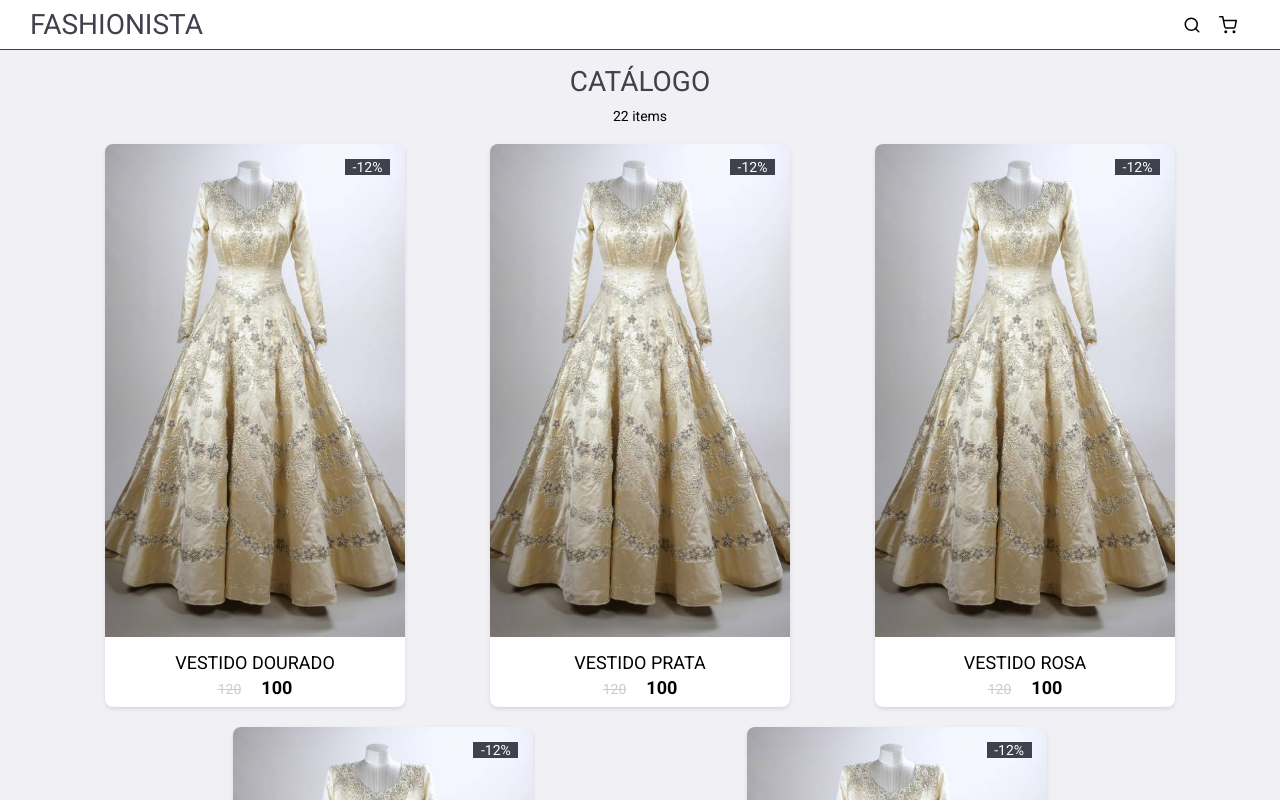
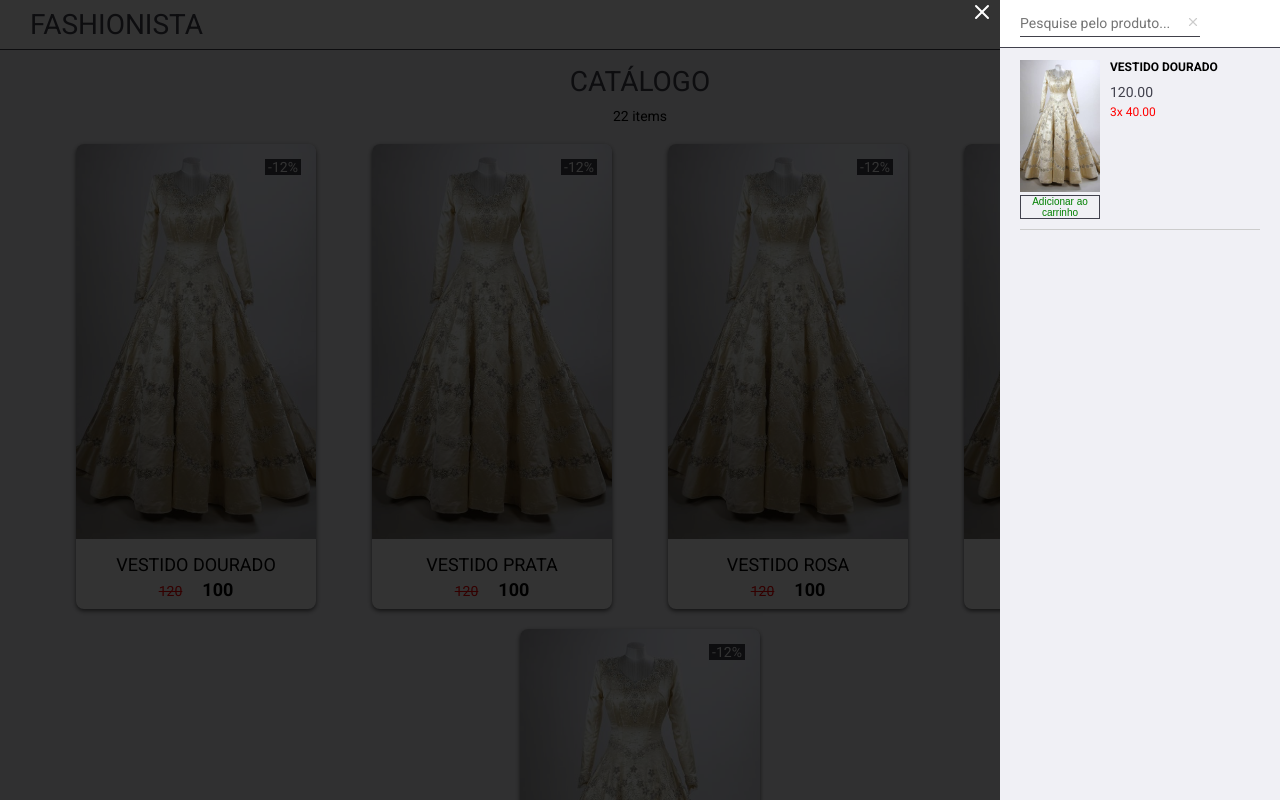
Before and after one commit to mvmmarcus/e-commerce-codenation, a React (Create React App) app in the folder fashionista-ecommerce/: page / in a window 1280 px wide. Both pictures are taken after a click on the icon 1192 px from the left and 24 px from the top of the page. Shown: the top 800 px of the page. Built offline with nearby package versions, Linux system fonts and the light colour scheme.

Commit message:
Add search product component

```diff
--- a/fashionista-ecommerce/src/components/CartModal/cartModal.css
+++ b/fashionista-ecommerce/src/components/CartModal/cartModal.css
@@ -1,22 +1,12 @@
-.container-modal {
-  z-index: 2;
-  width: 100%;
-  height: 100%;
-  background: rgba(0, 0, 0, 0.8);
-  overflow: auto;
-  position: fixed;
-  display: flex;
-  flex-direction: row;
-  justify-content: flex-end;
-}
-
 .cart-modal-container {
   position: absolute;
-  justify-content: center;
-  flex-direction: row;
+  display: flex;
+  justify-content: flex-start;
+  flex-direction: column;
   background: #f0f0f5;
   width: 100%;
-  max-width: 250px;
+  max-width: 280px;
+  min-height: 100%;
   height: auto;
   padding: 60px 20px;
 }
@@ -27,7 +17,7 @@
   right: 0;
   background: #fff;
   width: 100%;
-  max-width: 250px;
+  max-width: 280px;
   text-align: center;
   padding: 15px 0;
   border-bottom: 1px solid #41414d;
@@ -41,12 +31,7 @@
   color: #fff;
 }
 
-.teste {
-  display: flex;
-  flex-direction: column;
-}
-
-.container-teste {
+.product {
   display: flex;
   flex-direction: row;
   padding-bottom: 10px;
@@ -81,7 +66,7 @@
   height: 100%;
   display: flex;
   flex-direction: column;
-  align-items: center;
+  align-items: flex-start;
   padding: 0;
   margin: 0 10px;
 }
@@ -131,14 +116,21 @@
   right: 0;
   background: #fff;
   width: 100%;
-  max-width: 250px;
+  max-width: 300px;
   text-align: center;
   padding: 15px 0;
   border-top: 1px solid #41414d;
 }
 
+.cart-product-value-container {
+  display: flex;
+  flex-direction: column;
+}
+
 .cart-normal-value {
-  color: #ccc;
+  color: red;
+  font-size: 12px;
+  order: -1;
   text-decoration: line-through;
-  margin-right: 20px;
+  margin-bottom: 5px;
 }
--- a/fashionista-ecommerce/src/components/Header/index.js
+++ b/fashionista-ecommerce/src/components/Header/index.js
@@ -4,7 +4,7 @@ import { Link } from "react-router-dom";
 
 import "./header.css";
 
-export default function Header({ onClick }) {
+export default function Header({ handleBagIcon, handleSearchIcon }) {
   return (
     <div className="header-container">
       <>
@@ -12,10 +12,12 @@ export default function Header({ onClick }) {
           <h1>Fashionista</h1>
         </Link>
         <div className="icons-container" >
-          <FiSearch size={28} color="#000" />
+          <FiSearch
+          onClick={handleSearchIcon}
+          size={28}
+          color="#000" />
           <FiShoppingCart
-            className="bag-icon"
-            onClick={onClick}
+            onClick={handleBagIcon}
             size={28}
             color="#000"
           />
--- /dev/null
+++ b/fashionista-ecommerce/src/components/SearchProduct/index.js
@@ -0,0 +1,45 @@
+import React from "react";
+
+import "./searchProduct.css";
+import { FiX } from "react-icons/fi";
+
+import vestido from "../../assets/vestido.jpg";
+
+export default function SearchProduct({ handleShow, handleClose }) {
+  return (
+    <>
+      {handleShow && (
+        <div className="container-modal">
+          <div className="search-modal-container">
+            <div className="search-modal-title">
+              <FiX className="search-icon" onClick={handleClose} size={24} />
+              <input
+              className="search-input"
+              type="text"
+              placeholder="Pesquise pelo produto..."
+              />
+              <FiX className="clear-search" size={14} />
+            </div>
+            <div className="product">
+              <figure>
+                <img
+                  className="search-product-img"
+                  src={vestido}
+                  alt="imgModal"
+                />
+                <button className="search-btn-add-item">Adicionar ao carrinho</button>
+              </figure>
+              <section className="search-product-info">
+                <span className="search-product-name">Vestido Dourado</span>
+                <div className="search-product-value-container">
+                  <span className="search-normal-value">120.00</span>
+                  <span className="search-parcel-value">3x 40.00</span>
+                </div>
+              </section>
+            </div>
+          </div>
+        </div>
+      )}
+    </>
+  );
+}
--- /dev/null
+++ b/fashionista-ecommerce/src/components/SearchProduct/searchProduct.css
@@ -0,0 +1,114 @@
+.search-modal-container {
+  position: absolute;
+  display: flex;
+  justify-content: flex-start;
+  flex-direction: column;
+  background: #f0f0f5;
+  width: 100%;
+  max-width: 280px;
+  min-height: 100%;
+  height: auto;
+  padding: 60px 20px;
+}
+
+.search-modal-title {
+  position: absolute;
+  display: flex;
+  top: 0;
+  right: 0;
+  background: #fff;
+  width: 100%;
+  max-width: 280px;
+  text-align: center;
+  padding: 10px 20px;
+  border-bottom: 1px solid #41414d;
+}
+
+.search-input {
+  position: relative;
+  border: none;
+  border-bottom: 1px solid #41414a;
+  padding-top: 5px;
+  padding-bottom: 5px;
+  padding-right: 20px;
+  font: 400 14px Roboto, sans-serif;
+}
+
+.clear-search {
+    position: absolute;
+    top: 15px;
+    right: 80px;
+    color: #ccc;
+    cursor: pointer;
+}
+
+.search-icon {
+  position: absolute;
+  left: -30px;
+  top: 0px;
+  cursor: pointer;
+  color: #fff;
+}
+
+.product {
+  display: flex;
+  flex-direction: row;
+  padding-bottom: 10px;
+  margin-bottom: 10px;
+  border-bottom: 1px solid #ccc;
+}
+
+.search-modal-container figure {
+  width: 100%;
+  max-width: 80px;
+  height: 100%;
+  padding: 0;
+  margin: 0;
+}
+
+.search-product-img {
+  width: 100%;
+  height: auto;
+}
+
+.search-btn-add-item {
+  width: 80px;
+  font-size: 10px;
+  background: none;
+  color: green;
+  border: 1px solid #41414d;
+}
+
+.search-product-info {
+  width: 100%;
+  max-width: 120px;
+  height: 100%;
+  display: flex;
+  flex-direction: column;
+  align-items: flex-start;
+  padding: 0;
+  margin: 0 10px;
+}
+
+.search-product-name {
+  text-transform: uppercase;
+  font-weight: bold;
+  font-size: 12px;
+  margin-bottom: 10px;
+}
+
+.search-product-value-container {
+    display: flex;
+    flex-direction: column;
+
+}
+
+.search-normal-value {
+  color: #41414d;
+}
+
+.search-parcel-value {
+    font-size: 12px;
+    margin-top: 5px;
+    color: red;
+}
--- a/fashionista-ecommerce/src/global.css
+++ b/fashionista-ecommerce/src/global.css
@@ -1,4 +1,4 @@
-@import url('https://fonts.googleapis.com/css?family=Roboto:400,500,700&display=swap');
+@import url("https://fonts.googleapis.com/css?family=Roboto:400,500,700&display=swap");
 
 * {
   margin: 0;
@@ -26,12 +26,24 @@ body {
   min-height: 100vh;
 }
 
-input, button {
-    font: 400 18px Roboto, sans-serif;
+.container-modal {
+  z-index: 2;
+  width: 100%;
+  height: 100%;
+  background: rgba(0, 0, 0, 0.8);
+  overflow: auto;
+  position: fixed;
+  display: flex;
+  flex-direction: row;
+  justify-content: flex-end;
 }
 
 button {
   cursor: pointer;
+}
+
+button:hover {
+  opacity: 0.6;
 }
 
 form input {
@@ -60,7 +72,8 @@ form input {
   transition: filter 0.2s; /* tempo que ele vai demorar para escurecer */
 }
 
-.button:hover { /*escurecer quando passar o mouse por cima*/
+.button:hover {
+  /*escurecer quando passar o mouse por cima*/
   filter: brightness(90%);
 }
 
@@ -75,7 +88,8 @@ form input {
   transition: opacity 0.2s;
 }
 
-.back-link svg { /* svg sao como os icones soa identificados */
+.back-link svg {
+  /* svg sao como os icones soa identificados */
   margin-right: 8px;
 }
 
--- a/fashionista-ecommerce/src/pages/Home/home.css
+++ b/fashionista-ecommerce/src/pages/Home/home.css
@@ -30,9 +30,9 @@
 
 .catalog-list-item {
     width: 100%;
-    max-width: 300px;
+    max-width: 240px;
     background-color: #fff;
-    box-shadow: 0 2px 4px rgba(0, 0, 0, 0.1);
+    box-shadow: 0 2px 4px rgba(0, 0, 0, 0.6);
     margin: 10px;
     display: flex;
     flex-direction: column;
@@ -90,7 +90,7 @@
 }
 
 .product-value {
-    color: #ccc;
+    color: red;
     text-decoration: line-through;
     margin-right: 20px;
 }
--- a/fashionista-ecommerce/src/pages/Home/index.js
+++ b/fashionista-ecommerce/src/pages/Home/index.js
@@ -6,12 +6,17 @@ import "./home.css";
 import vestido from "../../assets/vestido.jpg";
 import { Link } from "react-router-dom";
 import CartModal from "../../components/CartModal";
+import SearchProduct from "../../components/SearchProduct";
 
 export default function Home() {
-  const [show, setShow] = useState(false);
+  const [showCart, setShowCart] = useState(false);
+  const [showSearch, setShowSearch] = useState(false);
 
-  const showCartModal = () => setShow(true);
-  const hideCartModal = () => setShow(false);
+  const showCartModal = () => setShowCart(true);
+  const hideCartModal = () => setShowCart(false);
+
+  const showSearchModal = () => setShowSearch(true);
+  const hideSearchModal = () => setShowSearch(false);
 
   const products = [
     {
@@ -61,9 +66,12 @@ export default function Home() {
   return (
     <>
       <div className="conteudo">
-        <Header onClick={showCartModal} />
-        {show && (
+        <Header handleBagIcon={showCartModal} handleSearchIcon={showSearchModal} />
+        {showCart && (
           <CartModal handleShow={showCartModal} handleClose={hideCartModal} />
+        )}
+        {showSearch && (
+          <SearchProduct handleShow={showSearchModal} handleClose={hideSearchModal} />
         )}
         <div className="container">
           <h1>Catálogo</h1>
--- a/fashionista-ecommerce/src/pages/Product/index.js
+++ b/fashionista-ecommerce/src/pages/Product/index.js
@@ -3,28 +3,50 @@ import Header from "../../components/Header";
 import Footer from "../../components/Footer";
 
 import "./product.css";
-import { FiArrowLeft } from 'react-icons/fi'
+import { FiArrowLeft } from "react-icons/fi";
 
 import vestido from "../../assets/vestido.jpg";
 import { Link } from "react-router-dom";
 import ImgModal from "../../components/ImgModal";
+import SearchProduct from "../../components/SearchProduct";
+import CartModal from "../../components/CartModal";
 
 export default function Home() {
-  const [show, setShow] = useState(false);
+  const [showImg, setShowImg] = useState(false);
+  const [showCart, setShowCart] = useState(false);
+  const [showSearch, setShowSearch] = useState(false);
 
-  const showModal = () => setShow(true);
-  const hideModal = () => setShow(false);
+  const showIMGModal = () => setShowImg(true);
+  const hideimgModal = () => setShowImg(false);
+
+  const showCartModal = () => setShowCart(true);
+  const hideCartModal = () => setShowCart(false);
+
+  const showSearchModal = () => setShowSearch(true);
+  const hideSearchModal = () => setShowSearch(false);
 
   return (
     <>
       <div className="conteudo">
-        {show && (
-          <ImgModal img={vestido} handleShow={show} handleClose={hideModal} />
+        <Header
+          handleBagIcon={showCartModal}
+          handleSearchIcon={showSearchModal}
+        />
+        {showCart && (
+          <CartModal handleShow={showCartModal} handleClose={hideCartModal} />
         )}
-        <Header />
+        {showSearch && (
+          <SearchProduct
+            handleShow={showSearchModal}
+            handleClose={hideSearchModal}
+          />
+        )}
+        {showImg && (
+          <ImgModal img={vestido} handleShow={showImg} handleClose={hideimgModal} />
+        )}
         <div className="product-container">
           <figure>
-            <img onClick={showModal} id="myImage" src={vestido} alt="Vestido" />
+            <img onClick={showIMGModal} id="myImage" src={vestido} alt="Vestido" />
             <div id="myResult" className="img-zoom-result"></div>
           </figure>
           <section className="product-info">
--- a/fashionista-ecommerce/src/pages/Product/product.css
+++ b/fashionista-ecommerce/src/pages/Product/product.css
@@ -30,7 +30,6 @@
 
 .product-container section {
   margin-top: 70px;
-  margin-left: 10px;
   line-height: 20px;
   height: 100%;
   display: flex;
```
Also changed, not shown: fashionista-ecommerce/src/components/CartModal/index.js (+10 -12 lines), fashionista-ecommerce/src/components/ImgModal/imgModal.css (+35 -4 lines). Lines whose indentation alone changed are shown as unchanged.
